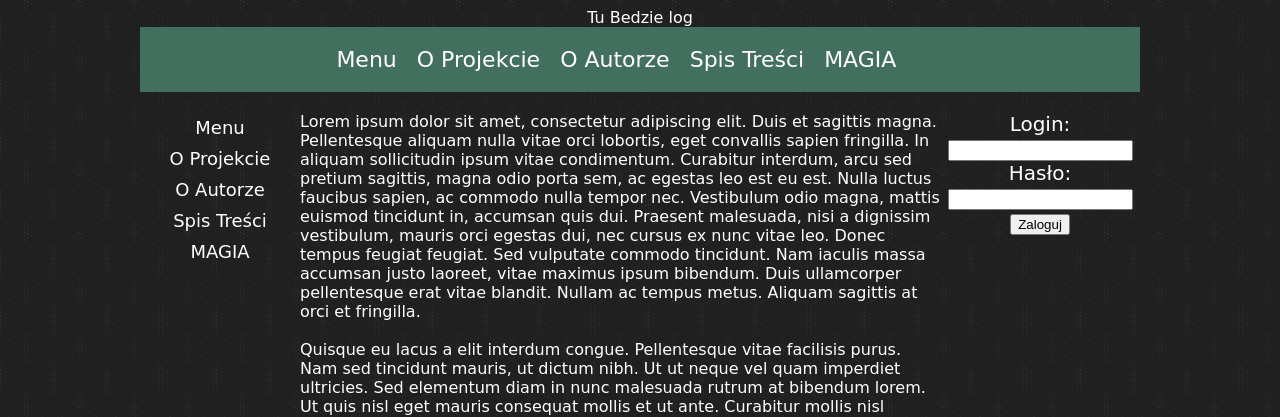
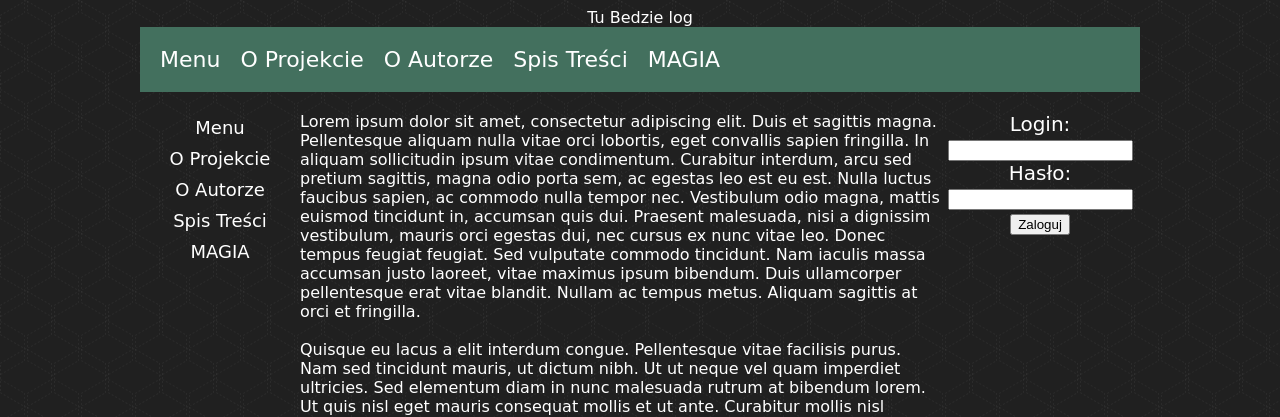
Before and after one commit to SpeedRunners/virgin-repo, a PHP site: page / in a window 1280 px wide. Shown: the top 417 px of the page. Run offline with PHP 8.4, Linux system fonts and the light colour scheme; some web fonts are replaced.

Commit message:
Dobra teraz jest chyba idealnie

```diff
--- a/style.css
+++ b/style.css
@@ -64,10 +64,16 @@ body
 	float: left;
 	padding: 10px;
 	font-size: 22px;
-	position: relative;
-	left: 18%;
+	/*position: relative;
+	left: 18%;*/
 
 
+}
+
+#wyrownywacz
+{
+	width: 55%;
+	margin: 0 auto;
 
 }
 
```
